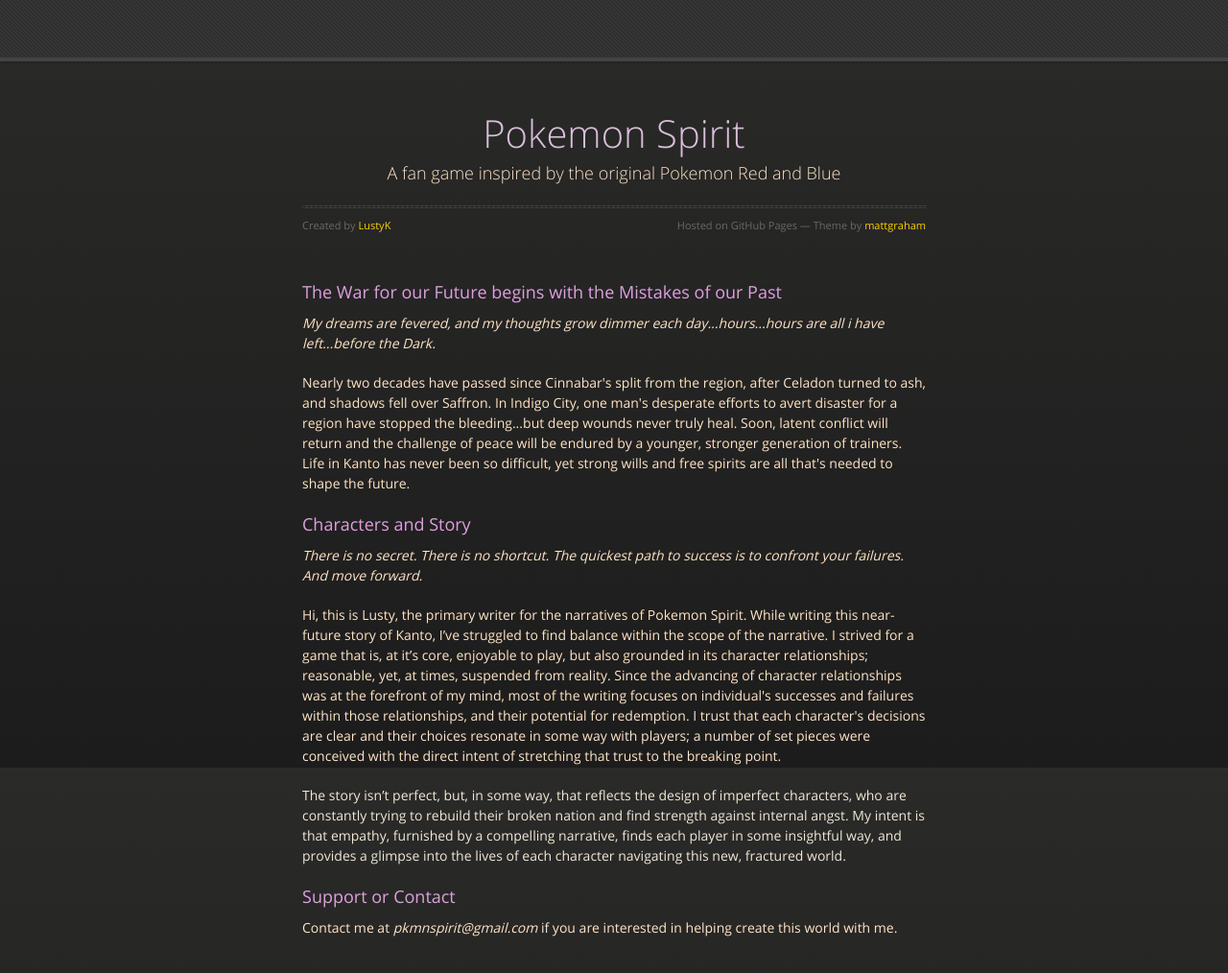
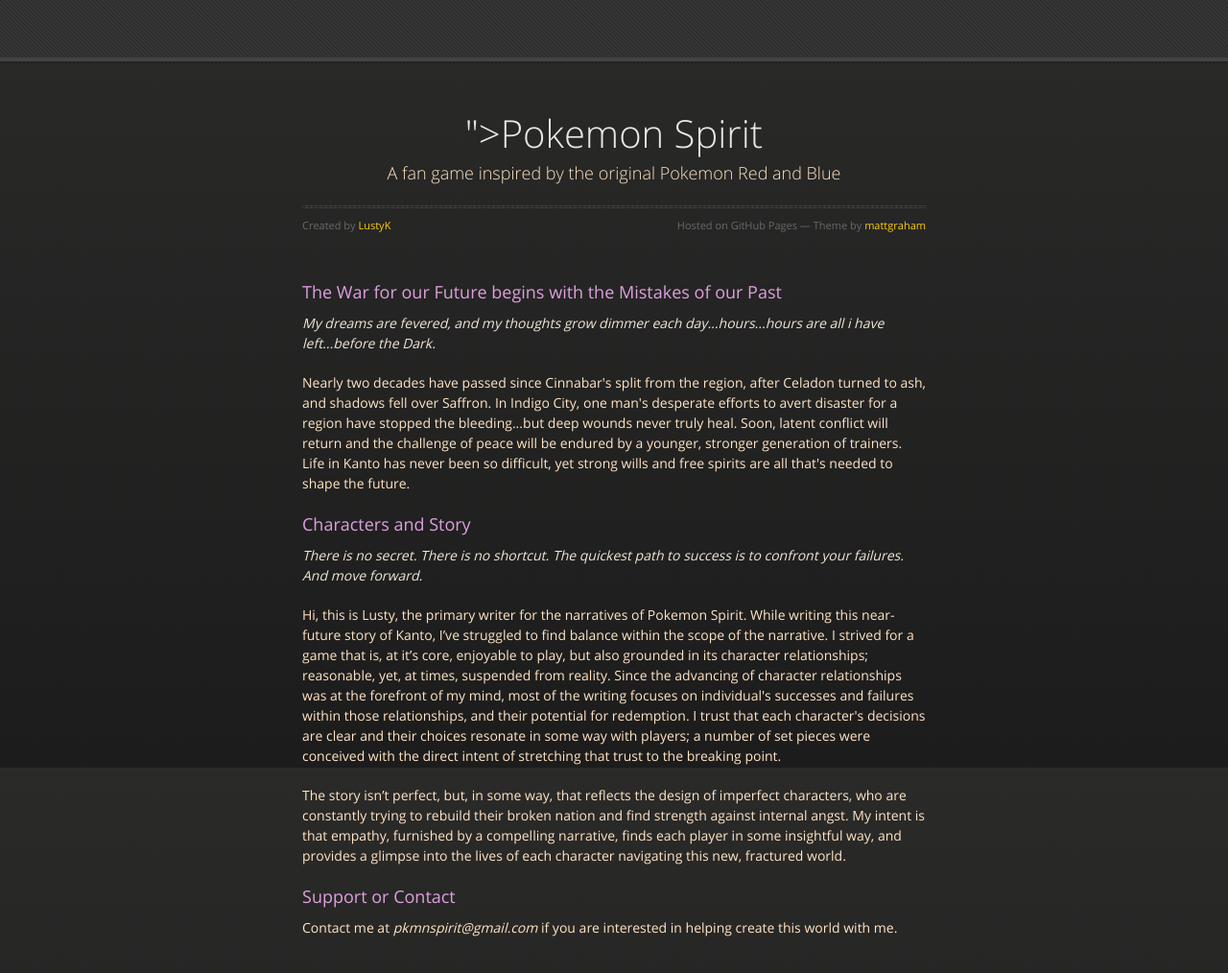
Before and after one commit to lustyK/PKMN-Spirit, a plain HTML site: page index.html in a window 1280 px wide. Shown: the whole page at 96% size. Drawn offline with nearby package versions, Linux system fonts and the light colour scheme.

Commit message:
Update index.html

```diff
--- a/index.html
+++ b/index.html
@@ -25,7 +25,7 @@
 
       <section>
         <div id="title">
-          <h1><font color="thistle">Pokemon Spirit</font></h1>
+          <h1>">Pokemon Spirit</h1>
           <p style="color:bisque">A fan game inspired by the original Pokemon Red and Blue</p>
           <hr>
           <span class="credits left">Created by <a href="https://github.com/lustyK">LustyK</a></span>
@@ -35,7 +35,7 @@
         <h3>
 <a id="Cold-Teaser" class="anchor" href="#Cold-Teaser" aria-hidden="true"><span aria-hidden="true" class="octicon octicon-link"></span></a><font color="plum">The War for our Future begins with the Mistakes of our Past</font></h3>
 
-<p style="color:bisque"><i>My dreams are fevered, and my thoughts grow dimmer each day...hours...hours are all i have left...before the Dark.</i></p>
+<p><i>My dreams are fevered, and my thoughts grow dimmer each day...hours...hours are all i have left...before the Dark.</i></p>
 <p style="color:bisque">Nearly two decades have passed since Cinnabar's split from the region, after Celadon turned to ash, and shadows fell over Saffron. In Indigo City, one man's desperate efforts to avert disaster for a region have stopped the bleeding...but deep wounds never truly heal. Soon, latent conflict will return and the challenge of peace will be endured by a younger, stronger generation of trainers. Life in Kanto has never been so difficult, yet strong wills and free spirits are all that's needed to shape the future.</p>
 
 
@@ -43,9 +43,9 @@
 <h3>
 <a id="Characters-and-Story" class="anchor" href="#Characters-and-Story" aria-hidden="true"><span aria-hidden="true" class="octicon octicon-link"></span></a><font color="plum">Characters and Story</font></h3>
 
-<p style="color:bisque"><i>There is no secret. There is no shortcut. The quickest path to success is to confront your failures. And move forward.</i></p>
+<p><i>There is no secret. There is no shortcut. The quickest path to success is to confront your failures. And move forward.</i></p>
 <p style="color:bisque">Hi, this is Lusty, the primary writer for the narratives of Pokemon Spirit. While writing this near-future story of Kanto, I’ve struggled to find balance within the scope of the narrative. I strived for a game that is, at it’s core, enjoyable to play, but also grounded in its character relationships; reasonable, yet, at times, suspended from reality. Since the advancing of character relationships was at the forefront of my mind, most of the writing focuses on individual's successes and failures within those relationships, and their potential for redemption. I trust that each character's decisions are clear and their choices resonate in some way with players; a number of set pieces were conceived with the direct intent of stretching that trust to the breaking point.</p>
-<p style="color:bisquer">The story isn’t perfect, but, in some way, that reflects the design of imperfect characters, who are constantly trying to rebuild their broken nation and find strength against internal angst. My intent is that empathy, furnished by a compelling narrative, finds each player in some insightful way, and provides a glimpse into the lives of each character navigating this new, fractured world.</p>
+<p style="color:bisque">The story isn’t perfect, but, in some way, that reflects the design of imperfect characters, who are constantly trying to rebuild their broken nation and find strength against internal angst. My intent is that empathy, furnished by a compelling narrative, finds each player in some insightful way, and provides a glimpse into the lives of each character navigating this new, fractured world.</p>
 
 <h3>
 <a id="support-or-contact" class="anchor" href="#support-or-contact" aria-hidden="true"><span aria-hidden="true" class="octicon octicon-link"></span></a><font color="plum">Support or Contact</font></h3>
```
